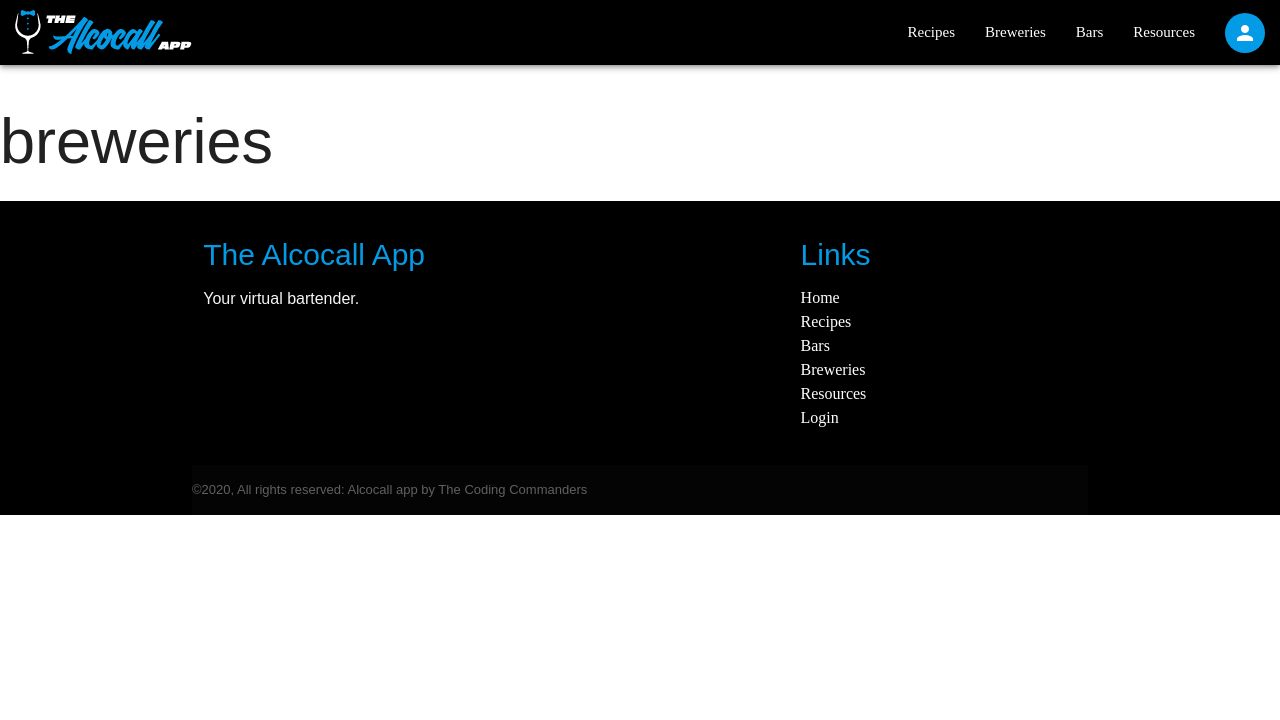
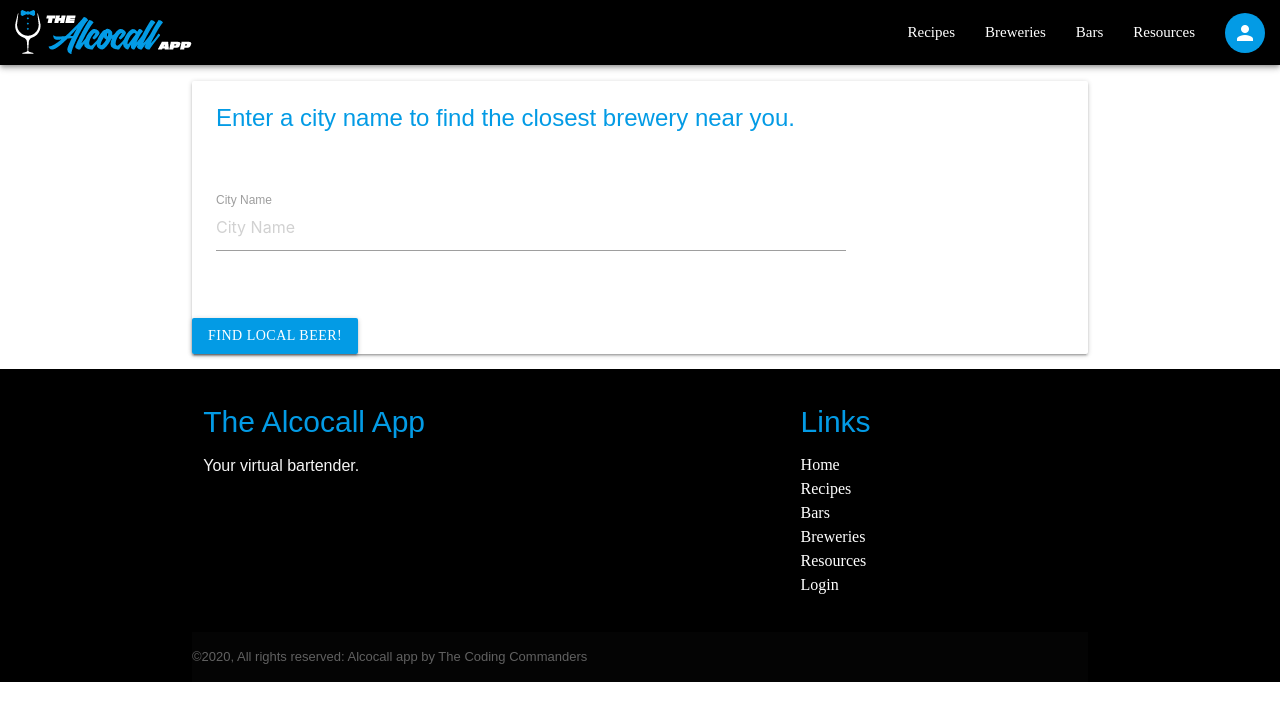
Before and after one commit to amaliawhay/alcocall, a React (Create React App) app in the folder client/: page /breweries in a window 1280 px wide. Shown: the top 720 px of the page. Built offline with nearby package versions, Linux system fonts and the light colour scheme; a web font is replaced by a local one.

Commit message:
Fixed Bars and breweries styling and content

```diff
--- a/client/src/pages/bars/index.js
+++ b/client/src/pages/bars/index.js
@@ -2,9 +2,33 @@ import React from "react";
 
 function bars() {
   return (
-    <div>
-      <h1>bars</h1>
-    </div>
+    <main className="container main-content">
+      <div className="col s12 l6">
+        <div className="card">
+          <div className="card-image">
+            {/* Google Maps API Embedded */}
+            <iframe src="https://www.google.com/maps/embed/v1/search?q=bars%20near%20me&amp;key=AIzaSyAO-aBYWPDQ12tw7JzsIlrdQk8ZDIcuWho" style={{border: 0}} allowfullscreen="" aria-hidden="false" tabindex="0" width="100%" height="400px" frameborder="0"></iframe>
+            <a className="halfway-fab btn-floating light-blue darken-1 pulse" href="">
+              <i className="material-icons">location_on</i>
+            </a>
+          </div>
+          <div className="card-content">
+            <span className="card-title light-blue-text text-darken-1">Bar Locater</span>
+            <p>Get Bar Hopping!</p>
+          </div>
+          <div className="card-action center-align">
+          <a class="btn light-blue darken-1 card-buttons" href="https://www.google.com/search?q=bars+near+me&amp;oq=bars+near+me&amp;aqs=chrome..69i57.1608j0j7&amp;sourceid=chrome&amp;ie=UTF-8">Find a local bar</a>
+          </div>
+        </div>
+      </div>
+      <div className="">
+        <h5 className="light-blue-text text-darken-1">Please Drink Responsibly!</h5>
+        <p>
+          Have you already started drinking? Call a rideshare app or a friend to
+          take you on the next journey of your adventure!
+        </p>
+      </div>
+    </main>
   );
 }
 export default bars;
--- a/client/src/pages/breweries/index.js
+++ b/client/src/pages/breweries/index.js
@@ -2,9 +2,24 @@ import React from "react";
 
 function breweries() {
   return (
-    <div>
-      <h1>breweries</h1>
-    </div>
+    <main className="container main-content">
+     <div className="col s12 l6">
+      <div className="card">
+        <h5 className="card-content light-blue-text text-darken-1">Enter a city name to find the closest brewery near you.</h5>
+          <form className="row card-content">
+           <div className="input-field col s12 l9">
+            <input id="firstName" class="validate" placeholder="City Name" type="text"></input>
+            <label className="active" htmlFor="city_name">
+              City Name
+            </label>
+            </div>
+          </form>
+          <a id="button" className="col s8 l3 center btn:hover btn light-blue darken-1">Find Local Beer!
+          </a>
+          <div id="brewery"></div>
+      </div>
+      </div>
+    </main>
   );
 }
 export default breweries;
```
